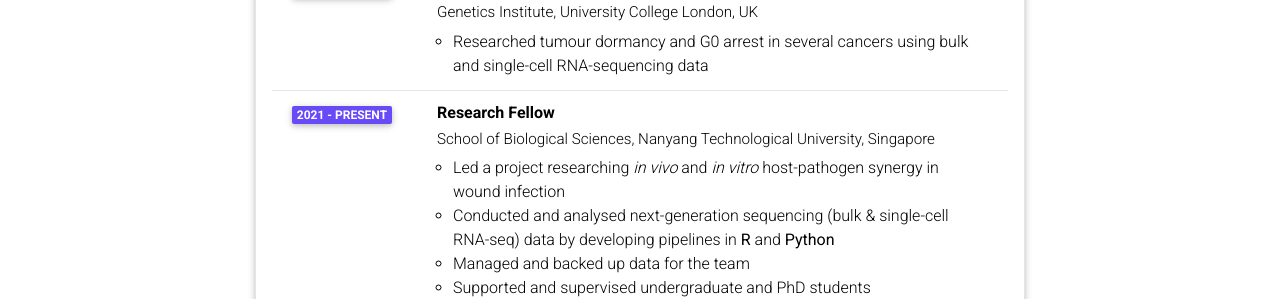
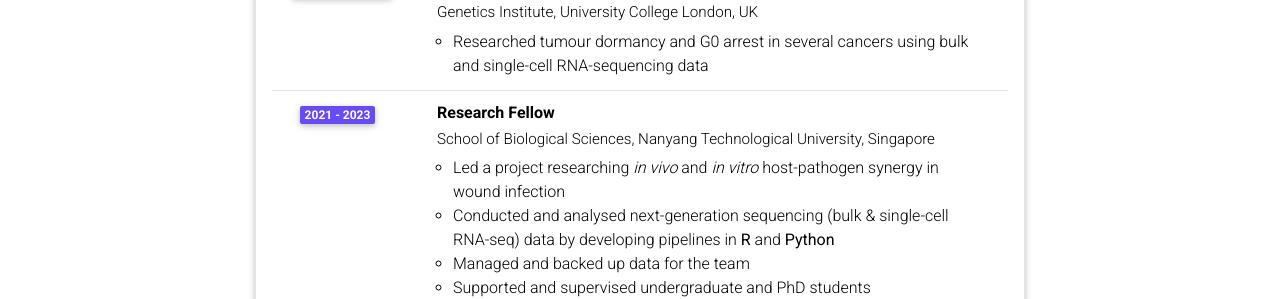
Before and after one commit to cenk-celik/cenk-celik.github.io, a Jekyll site: the page built from _pages/cv.md, in a window 1280 px wide and 900 px high. Shown: the part 427-726 px from the top of the window. Built offline with Jekyll 4.4.1, drawn with Linux system fonts in a browser that asks for light colours; comment, search, counter and statistics services are not loaded; a style sheet for code colours, icons or effects is not loaded.

Commit message:
dates updated.

```diff
--- a/_data/cv.yml
+++ b/_data/cv.yml
@@ -15,7 +15,7 @@
 
     - title: Research Fellow
       institution: School of Biological Sciences, Nanyang Technological University, Singapore
-      year: 2021 - present
+      year: 2021 - 2023
       description:
         - Led a project researching <i>in vivo</i> and <i>in vitro</i> host-pathogen synergy in wound infection
         - Conducted and analysed next-generation sequencing (bulk & single-cell RNA-seq) data by developing pipelines in <b>R</b> and <b>Python</b>
```
